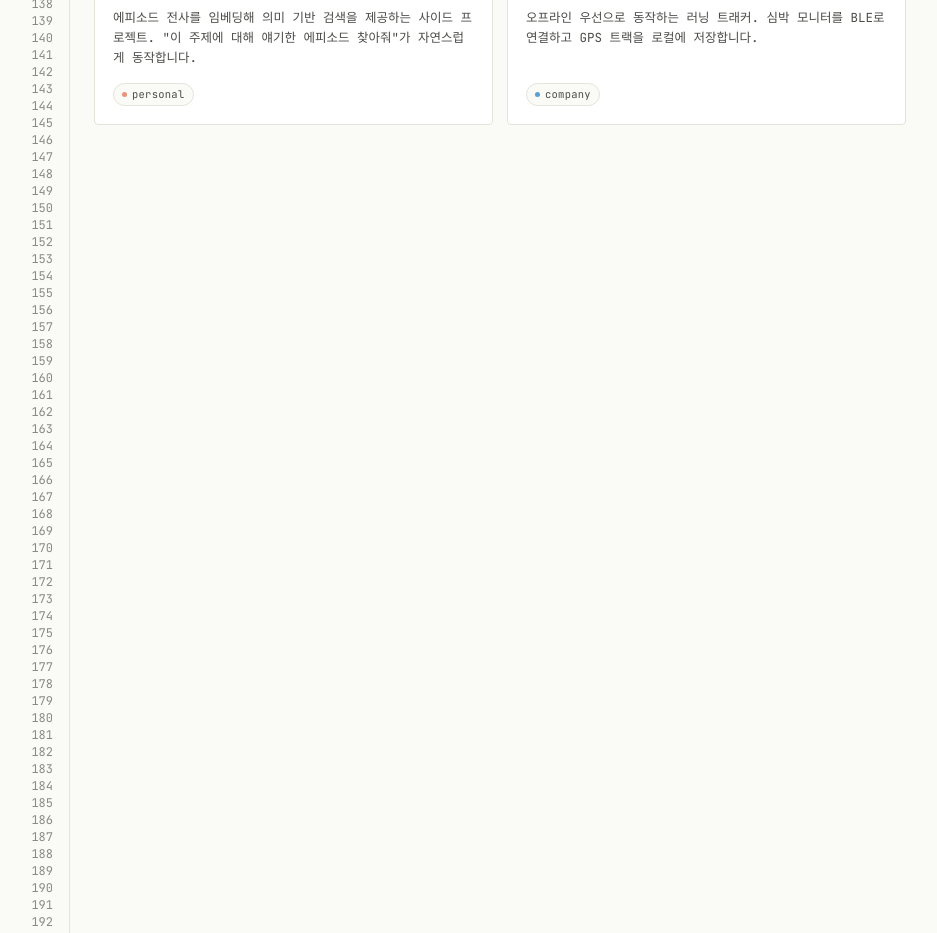
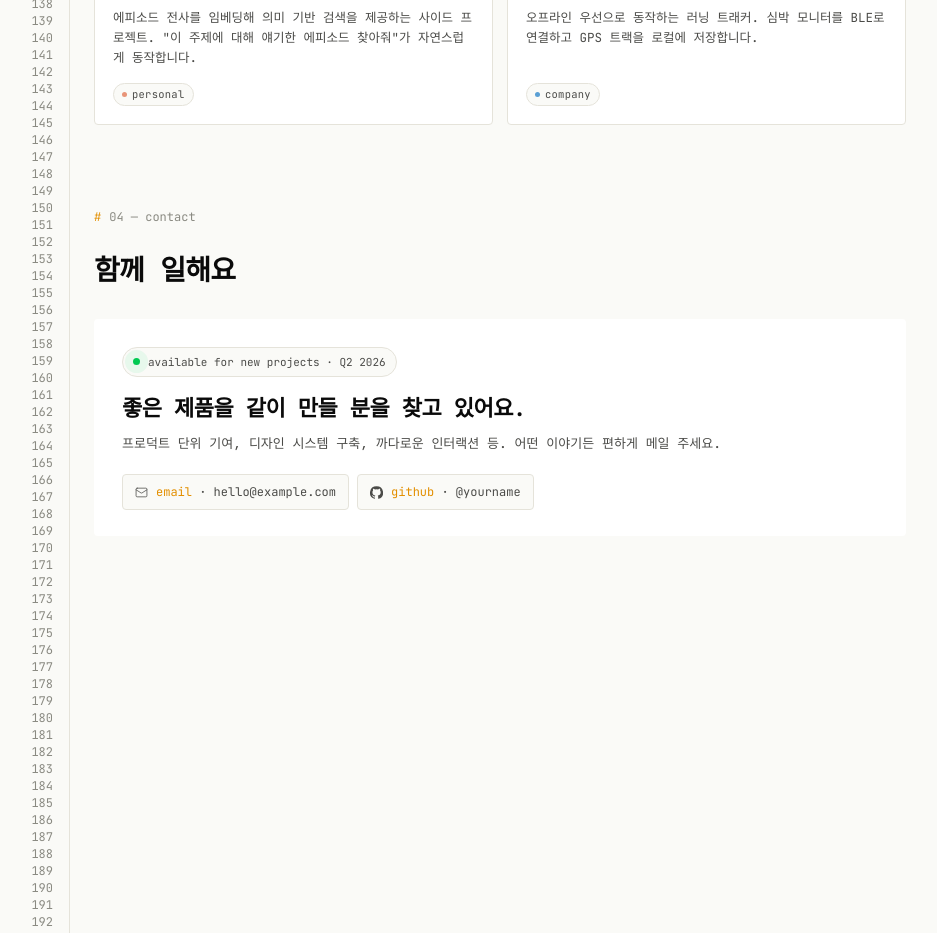
Before and after one commit to chano6/my-portfolio, a Next.js app: page / in a window 1280 px wide. Shown: the part 2380-3313 px from the top of the page, without its empty margins (168-1105 px from the left). Built offline with nearby package versions, Linux system fonts and the light colour scheme.

Commit message:
style: contact section 퍼블리싱

```diff
--- a/src/app/globals.css
+++ b/src/app/globals.css
@@ -68,9 +68,28 @@
   transition: transform var(--t-fast), opacity var(--t-fast);
 }
 
-@keyframes fadeIn { from { opacity: 0; } }
+@keyframes fadeIn {
+  from {
+    opacity: 0;
+  }
+}
 
-@keyframes blink { 50% { opacity: 0; } }
+@keyframes blink {
+  50% {
+    opacity: 0;
+  }
+}
+
+@keyframes ping {
+  0% {
+    transform: scale(0.7);
+    opacity: 1;
+  }
+  100% {
+    transform: scale(2.2);
+    opacity: 0;
+  }
+}
 
 @layer base {
   * {
--- a/src/components/common/header.tsx
+++ b/src/components/common/header.tsx
@@ -89,7 +89,8 @@ function Header() {
                 </span>
                 <span>{link.label}</span>
                 <ArrowRight
-                  className="ml-auto size-3 text-fg-muted transition-transform duration-(--t-fast)"
+                  className="ml-auto text-fg-muted transition-transform duration-(--t-fast)"
+                  size={12}
                   strokeWidth={2}
                 />
               </Link>
--- a/src/components/contact/contact-section.tsx
+++ b/src/components/contact/contact-section.tsx
@@ -1,8 +1,55 @@
+import { Mail } from "lucide-react";
+import Link from "next/link";
+import { GithubIcon } from "@/components/icons";
+import SectionLayout from "../common/section-layout";
+
 function ContactSection() {
   return (
-    <section className="contact-section">
-      <h1>Contact Section</h1>
-    </section>
+    <SectionLayout id="skills" title="04 — contact">
+      <h3 className="m-0 mb-8 font-semibold text-[22px] leading-[1.2] tracking-tight md:text-[28px]">
+        함께 일해요
+      </h3>
+
+      <div className="order rounded-(--radius) border-line bg-bg-elev px-4.5 py-5.5 pb-6.5 md:px-7 md:pt-7">
+        <div className="mb-3.5 inline-flex items-center gap-2 rounded-full border border-line bg-bg px-2.5 py-1.25 text-[11px] text-fg-dim">
+          <div className="relative inline-flex h-1.75 w-1.75 shrink-0">
+            <span className="absolute -inset-0.75 animate-[ping_1.8s_ease-out_infinite] rounded-full bg-green-400/35" />
+            <span className="absolute inset-0 rounded-full bg-green-500" />
+          </div>
+          <span>available for new projects · Q2 2026</span>
+        </div>
+
+        <h3 className="m-0 mb-1.5 font-semibold text-[18px] tracking-tight md:text-[22px]">
+          좋은 제품을 같이 만들 분을 찾고 있어요.
+        </h3>
+
+        <p className="m-0 mb-5 text-[13px] text-fg-dim leading-relaxed">
+          프로덕트 단위 기여, 디자인 시스템 구축, 까다로운 인터랙션 등. 어떤
+          이야기든 편하게 메일 주세요.
+        </p>
+
+        <div className="flex flex-wrap gap-2">
+          <Link
+            className="inline-flex items-center gap-2 rounded-(--radius) border border-line bg-bg px-2.5 py-2 text-[11.5px] text-fg-dim transition-all duration-(--t-fast) hover:-translate-y-px hover:border-fg hover:text-fg md:px-3 md:py-2.25 md:text-xs"
+            href="mailto:hello@example.com"
+          >
+            <Mail size={13} strokeWidth={1.4} />
+            <span>
+              <span className="text-accent">email</span> · hello@example.com
+            </span>
+          </Link>
+          <Link
+            className="inline-flex items-center gap-2 rounded-(--radius) border border-line bg-bg px-2.5 py-2 text-[11.5px] text-fg-dim transition-all duration-(--t-fast) hover:-translate-y-px hover:border-fg hover:text-fg md:px-3 md:py-2.25 md:text-xs"
+            href="mailto:hello@example.com"
+          >
+            <GithubIcon size={13} strokeWidth={1.4} />
+            <span>
+              <span className="text-accent">github</span> · @yourname
+            </span>
+          </Link>
+        </div>
+      </div>
+    </SectionLayout>
   );
 }
 
--- a/src/components/hero/hero-section.tsx
+++ b/src/components/hero/hero-section.tsx
@@ -33,7 +33,8 @@ function HeroSection() {
         <Button className="inline-flex h-auto flex-1 cursor-pointer items-center gap-2 rounded-(--radius) border border-accent bg-accent px-3.5 py-3 font-medium text-accent-fg text-xs tracking-wide transition-all duration-(--t-fast) hover:border-accent hover:brightness-95 md:flex-none md:px-4 md:py-2.75">
           프로젝트 보기
           <ArrowRight
-            className="size-3 transition-transform duration-(--t-fast) group-hover/button:translate-x-0.75"
+            className="transition-transform duration-(--t-fast) group-hover/button:translate-x-0.75"
+            size={12}
             strokeWidth={2.25}
           />
         </Button>
--- /dev/null
+++ b/src/components/icons/index.tsx
@@ -0,0 +1,19 @@
+import type { SVGProps } from "react";
+
+type IconProps = SVGProps<SVGSVGElement> & { size?: number };
+
+export function GithubIcon({ size = 13, className, ...props }: IconProps) {
+  return (
+    <svg
+      viewBox="0 0 16 16"
+      width={size}
+      height={size}
+      fill="currentColor"
+      aria-hidden="true"
+      className={className}
+      {...props}
+    >
+      <path d="M8 .2A8 8 0 0 0 5.5 15.8c.4.07.55-.18.55-.38v-1.4c-2.22.48-2.69-1.07-2.69-1.07-.36-.92-.89-1.17-.89-1.17-.73-.5.06-.49.06-.49.8.06 1.23.83 1.23.83.72 1.23 1.88.88 2.34.67.07-.52.28-.87.51-1.07-1.78-.2-3.64-.89-3.64-3.95 0-.87.31-1.59.82-2.15-.08-.2-.36-1.02.08-2.13 0 0 .67-.21 2.2.82a7.6 7.6 0 0 1 4 0c1.53-1.03 2.2-.82 2.2-.82.44 1.11.16 1.93.08 2.13.51.56.82 1.28.82 2.15 0 3.07-1.87 3.74-3.65 3.94.29.25.54.74.54 1.49v2.21c0 .21.14.46.55.38A8 8 0 0 0 8 .2z" />
+    </svg>
+  );
+}
--- a/src/components/project/project-card.tsx
+++ b/src/components/project/project-card.tsx
@@ -28,7 +28,8 @@ function ProjectCard({ project, onOpen }: ProjectCardProps) {
         <h4 className="m-0 mb-2 flex items-start justify-between gap-2.5 font-semibold text-[15px] leading-[1.35] tracking-tight transition-colors duration-(--t-fast) md:text-base">
           <span className="group-hover:text-accent">{project.title}</span>
           <ArrowUpRight
-            className="mt-0.5 size-3 shrink-0 text-fg-muted opacity-50 transition-all duration-(--t-fast) group-hover:translate-x-0.5 group-hover:-translate-y-0.5 group-hover:opacity-100"
+            className="mt-0.5 shrink-0 text-fg-muted opacity-50 transition-all duration-(--t-fast) group-hover:translate-x-0.5 group-hover:-translate-y-0.5 group-hover:opacity-100"
+            size={12}
             strokeWidth={2.25}
           />
         </h4>
--- a/src/components/project/project-section.tsx
+++ b/src/components/project/project-section.tsx
@@ -27,7 +27,8 @@ function ProjectSection({ projects, onOpen, onSeeAll }: ProjectSectionProps) {
           >
             <span>더보기</span>
             <ArrowRight
-              className="size-3 transition-transform duration-(--t-fast) group-hover:translate-x-0.75"
+              className="transition-transform duration-(--t-fast) group-hover:translate-x-0.75"
+              size={12}
               strokeWidth={2.25}
             />
           </button>
--- a/src/components/templates/main-template.tsx
+++ b/src/components/templates/main-template.tsx
@@ -3,6 +3,7 @@
 import { PORTFOLIO_DATA } from "@/data/portfolio";
 import AboutSection from "../about/about-section";
 import Gutter from "../common/gutter";
+import ContactSection from "../contact/contact-section";
 import HeroSection from "../hero/hero-section";
 import ProjectSection from "../project/project-section";
 import SkillSection from "../skill/skill-section";
@@ -18,6 +19,7 @@ function MainTemplate() {
         <AboutSection />
         <SkillSection skills={SKILLS} />
         <ProjectSection projects={PROJECTS} />
+        <ContactSection />
       </main>
     </div>
   );
```
